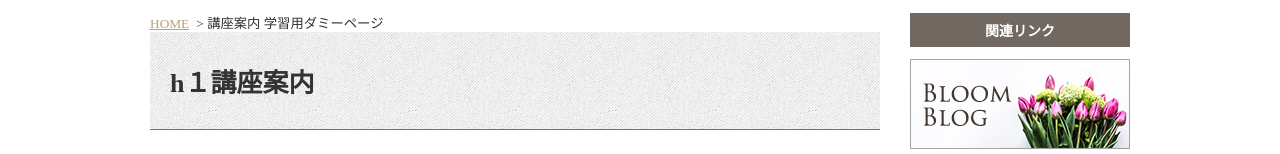
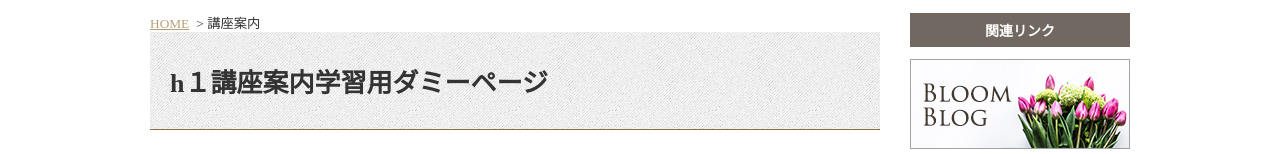
Before and after one commit to MN106890/hello, a plain HTML site: page base.html in a window 1280 px wide. Shown: the part 172-326 px from the top of the page. Drawn offline with Linux system fonts and the light colour scheme.

Commit message:
Update base.html

```diff
--- a/base.html
+++ b/base.html
@@ -27,11 +27,11 @@
           <div id="breadcrumb">
             <ol>
               <li><a href="index.html">HOME</a></li>
-              <li>講座案内 学習用ダミーページ</li>
+              <li>講座案内 </li>
             </ol>
           </div>
           <article>
-            <h1>h１講座案内</h1>
+            <h1>h１講座案内学習用ダミーページ</h1>
             <p class="lead">リード文が入ります。</p>
             <p>テキスト文が入ります。テキスト文が入ります。</p>
             <section>
```
